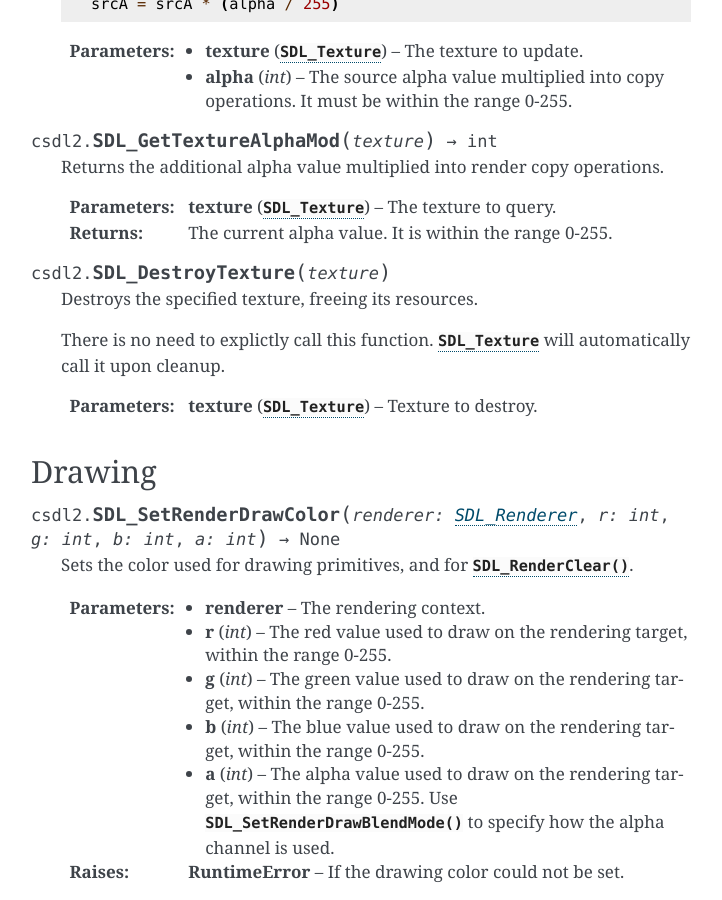
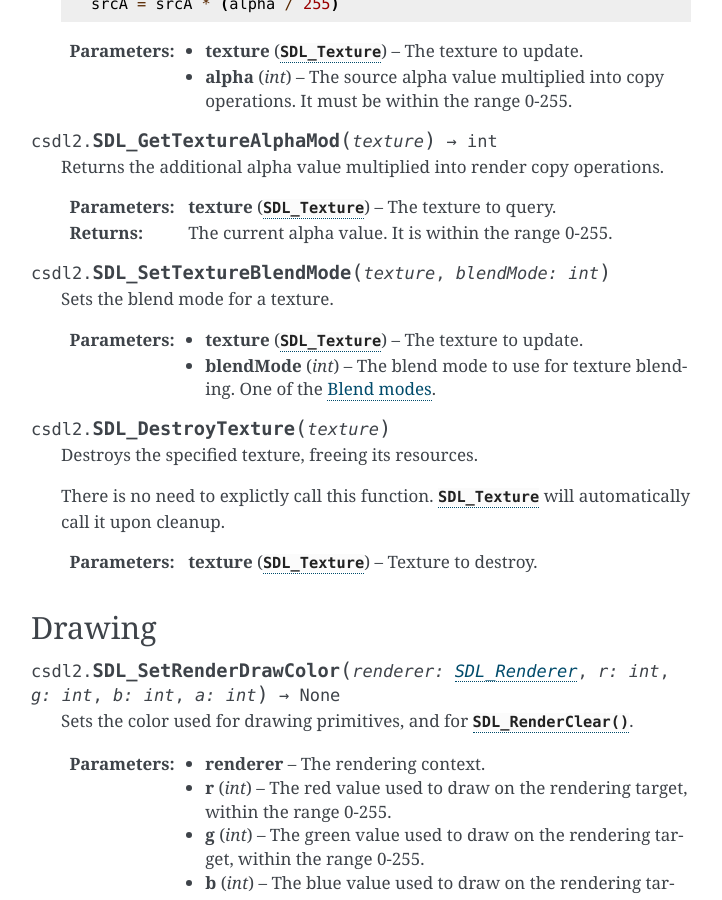
Before and after one commit to pyokagan/pycsdl2, a Sphinx documentation site: the page built from docs/api/render.rst, in a window 1280 px wide and 900 px high, scrolled down 3581 px. Shown: the whole window, without its empty margins (389-1111 px from the left). Built offline with Sphinx 7.4.7, drawn with Linux system fonts in a browser that asks for light colours; some of the changed text lies outside the part shown.

Commit message:
render: implement SDL_SetTextureBlendMode()

```diff
--- a/docs/api/blendmode.rst
+++ b/docs/api/blendmode.rst
@@ -1,3 +1,5 @@
+.. _blend-modes:
+
 Blend modes
 ===========
 .. currentmodule:: csdl2
--- a/docs/api/render.rst
+++ b/docs/api/render.rst
@@ -182,6 +182,15 @@ Textures
    :type texture: :class:`SDL_Texture`
    :returns: The current alpha value. It is within the range 0-255.
 
+.. function:: SDL_SetTextureBlendMode(texture, blendMode: int)
+
+   Sets the blend mode for a texture.
+
+   :param texture: The texture to update.
+   :type texture: :class:`SDL_Texture`
+   :param int blendMode: The blend mode to use for texture blending. One of the
+                         :ref:`blend-modes`.
+
 .. function:: SDL_DestroyTexture(texture)
 
    Destroys the specified texture, freeing its resources.
```
Also changed, not shown: 3 other files.
